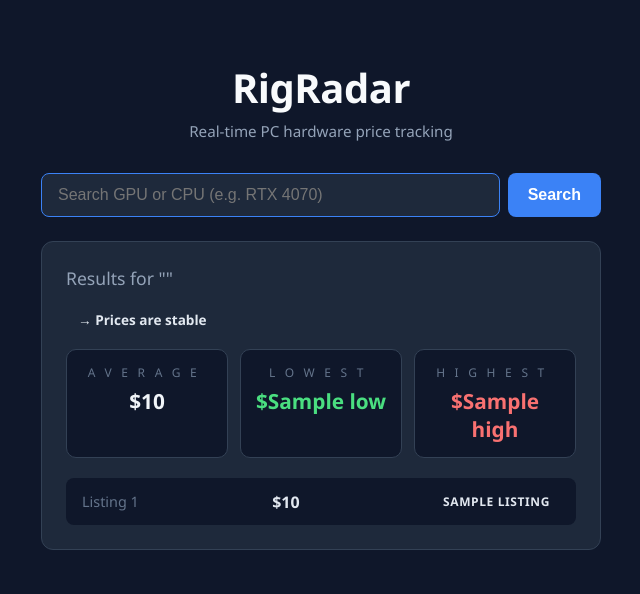
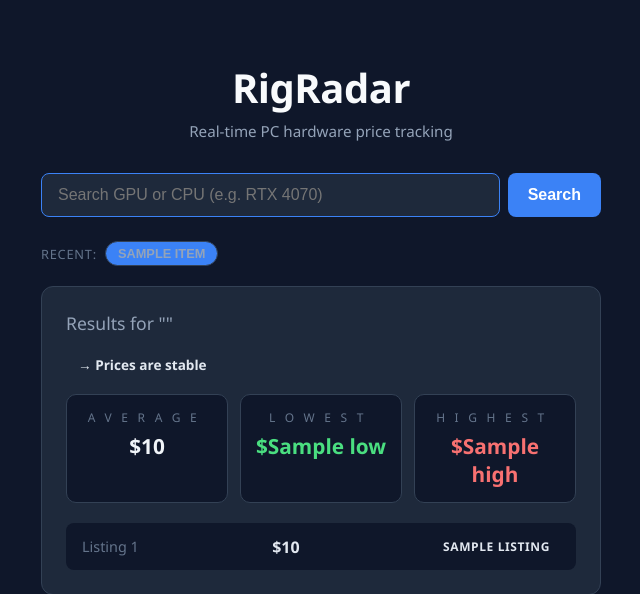
Before and after one commit to Kitfox35/Jackpot-Comp, a Flask app: template templates/index.html in a window 1280 px wide. Shown: the top 594 px of the page, without its empty margins (319-959 px from the left). Run offline with Flask 3, Linux system fonts and the light colour scheme; the template is opened without the code that fills it: most values are stand-ins (such as "Sample title", 1, 10 or a date in 2020).

Commit message:
feat: add session-based search history with clickable chips

```diff
--- a/app.py
+++ b/app.py
@@ -1,6 +1,7 @@
-from flask import Flask, render_template, request
+from flask import Flask, render_template, request, session
 
 app = Flask(__name__)
+app.secret_key = "rigradar-dev-key" # Note to self: change this to something random before deploying
 #--- Data layer ---
 # Later, this gets replaced by an API call
 HARDWARE_PRICES = {
@@ -88,11 +89,28 @@ def home():
     result = {}
     query = ""
 
+    # Initialize history list if first visit
+    if "history" not in session:
+        session["history"] = []
+
     if request.method == "POST":
-        query = request.form.get("query", "")
+        query = request.form.get("query", "").strip()
         result = get_price_data(query)
 
-    return render_template("index.html", result=result, query=query)
+        # Only save to history if it was a valid search
+        if not result.get("error") and query:
+            history = session["history"]
+
+            # Remove duplicate if it already exists
+            if query.lower() in history:
+                history.remove(query.lower())
+
+            # Add to front of list, keep max 5
+            history.insert(0, query.lower())
+            session["history"] = history[:5]
+            session.modified = True
+
+    return render_template("index.html", result=result, query=query, history=session["history"])
 
 if __name__ == "__main__":
     app.run(debug=True)
--- a/static/style.css
+++ b/static/style.css
@@ -231,3 +231,35 @@ button:hover {
     background: #1e293b;
     color: #94a3b8;
 }
+
+/* --- Search History --- */
+.history-bar {
+    display: flex;
+    align-items: center;
+    gap: 8px;
+    flex-wrap: wrap;
+    margin-bottom: 20px;
+}
+
+.history-label {
+    font-size: 0.8rem;
+    color: #64748b;
+    text-transform: uppercase;
+    letter-spacing: 0.06em;
+}
+
+.history-chip {
+    padding: 4px 12px;
+    border-radius: 99px;
+    border: 1px solid #334155;
+    color: #94a3b8;
+    font-size: 0.8rem;
+    cursor: pointer;
+    transition: all 0.15s;
+}
+
+.history-chip:hover {
+    border-color: #3b82f6;
+    color: #f1f5f9;
+    background: #1e3a5f;
+}
--- a/templates/index.html
+++ b/templates/index.html
@@ -24,6 +24,21 @@
             >
             <button type="submit">Search</button>
         </form>
+
+        {% if history %}
+    <div class="history-bar">
+        <span class="history-label">Recent:</span>
+        {% for item in history %}
+            <button
+                class="history-chip"
+                type="button"
+                onclick="document.querySelector('input[name=query]').value='{{ item }}'; document.querySelector('form').submit();"
+            >
+                {{ item | upper }}
+            </button>
+        {% endfor %}
+    </div>
+{% endif %}
 
         {% if result.error %}
             <div class="card error-card">
```
